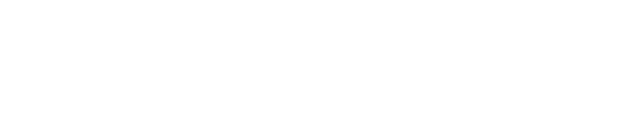
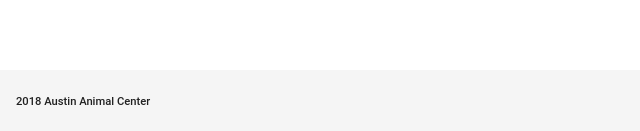
Before and after one commit to PierceMor/animal-shelter-adoption, an Angular app: page / in a window 1280 px wide. Shown: the part 666-797 px from the top of the page, without its empty margins (0-640 px from the left). Built offline with nearby package versions, Linux system fonts and the light colour scheme.

Commit message:
new footer component

```diff
--- a/src/app/app.component.html
+++ b/src/app/app.component.html
@@ -1,2 +1,3 @@
 <app-navbar></app-navbar>
 <app-landing-page></app-landing-page>
+<app-footer></app-footer>
--- a/src/app/app.module.ts
+++ b/src/app/app.module.ts
@@ -7,12 +7,14 @@
 import { AppComponent } from './app.component';
 import { NavbarComponent } from './components/navbar/navbar.component';
 import { LandingPageComponent } from './components/landing-page/landing-page.component';
+import { FooterComponent } from './components/footer/footer.component';
 
 @NgModule({
   declarations: [
     AppComponent,
     NavbarComponent,
     LandingPageComponent,
+    FooterComponent,
   ],
   imports: [
     BrowserModule,
--- /dev/null
+++ b/src/app/components/footer/footer.component.css
@@ -0,0 +1,11 @@
+.footer {
+  background: primary;
+  position: fixed;
+  bottom: 0;
+  left: 0;
+}
+
+#copyright {
+  text-align: right;
+  font-size: .7rem;
+}
--- /dev/null
+++ b/src/app/components/footer/footer.component.html
@@ -0,0 +1,3 @@
+<mat-toolbar class='footer'>
+  <span id='copyright'>2018 Austin Animal Center</span>
+</mat-toolbar>
--- /dev/null
+++ b/src/app/components/footer/footer.component.ts
@@ -0,0 +1,15 @@
+import { Component, OnInit } from '@angular/core';
+
+@Component({
+  selector: 'app-footer',
+  templateUrl: './footer.component.html',
+  styleUrls: ['./footer.component.css']
+})
+export class FooterComponent implements OnInit {
+
+  constructor() { }
+
+  ngOnInit() {
+  }
+
+}
```
Also changed, not shown: 1 other file (tests, documents, lock files or other folders).
